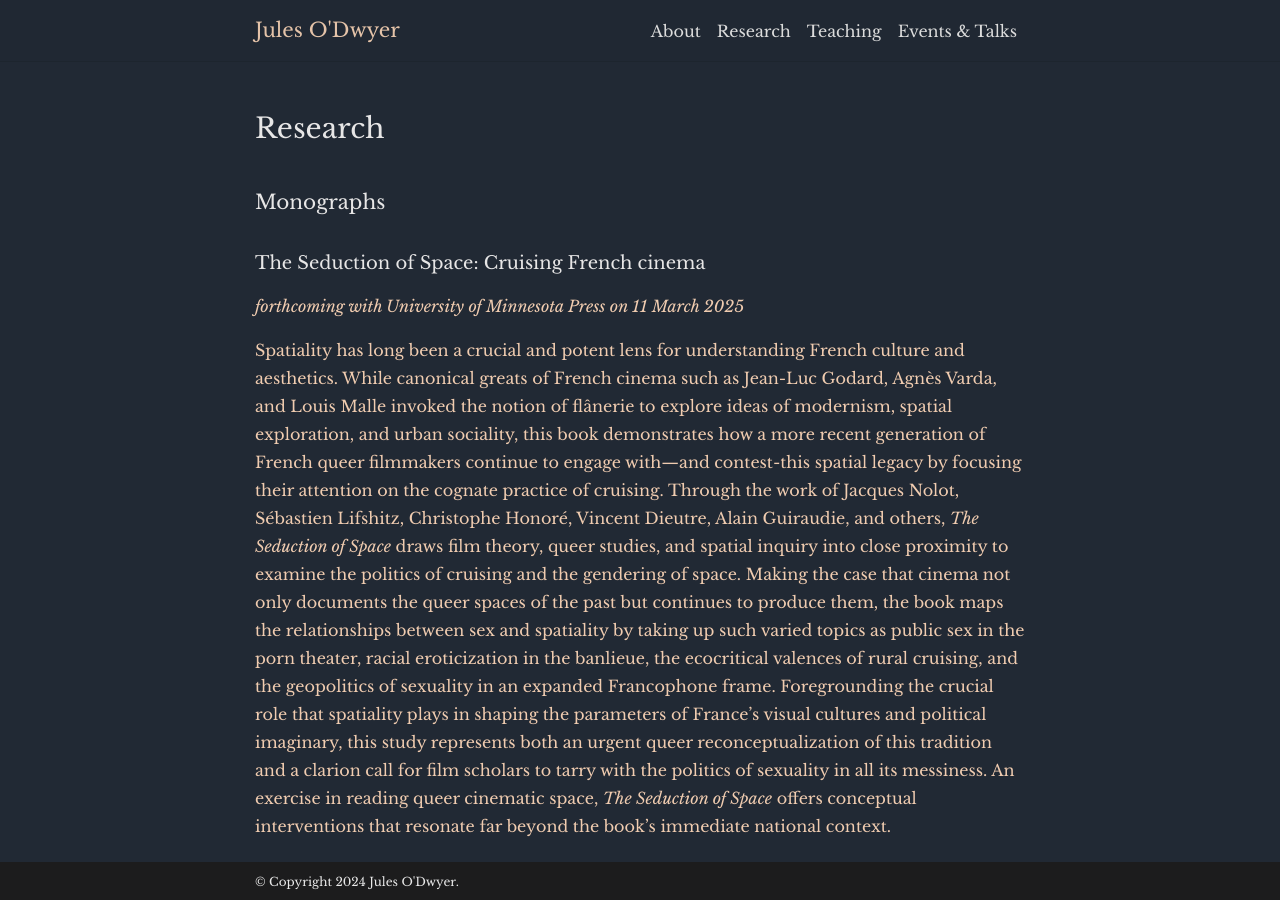
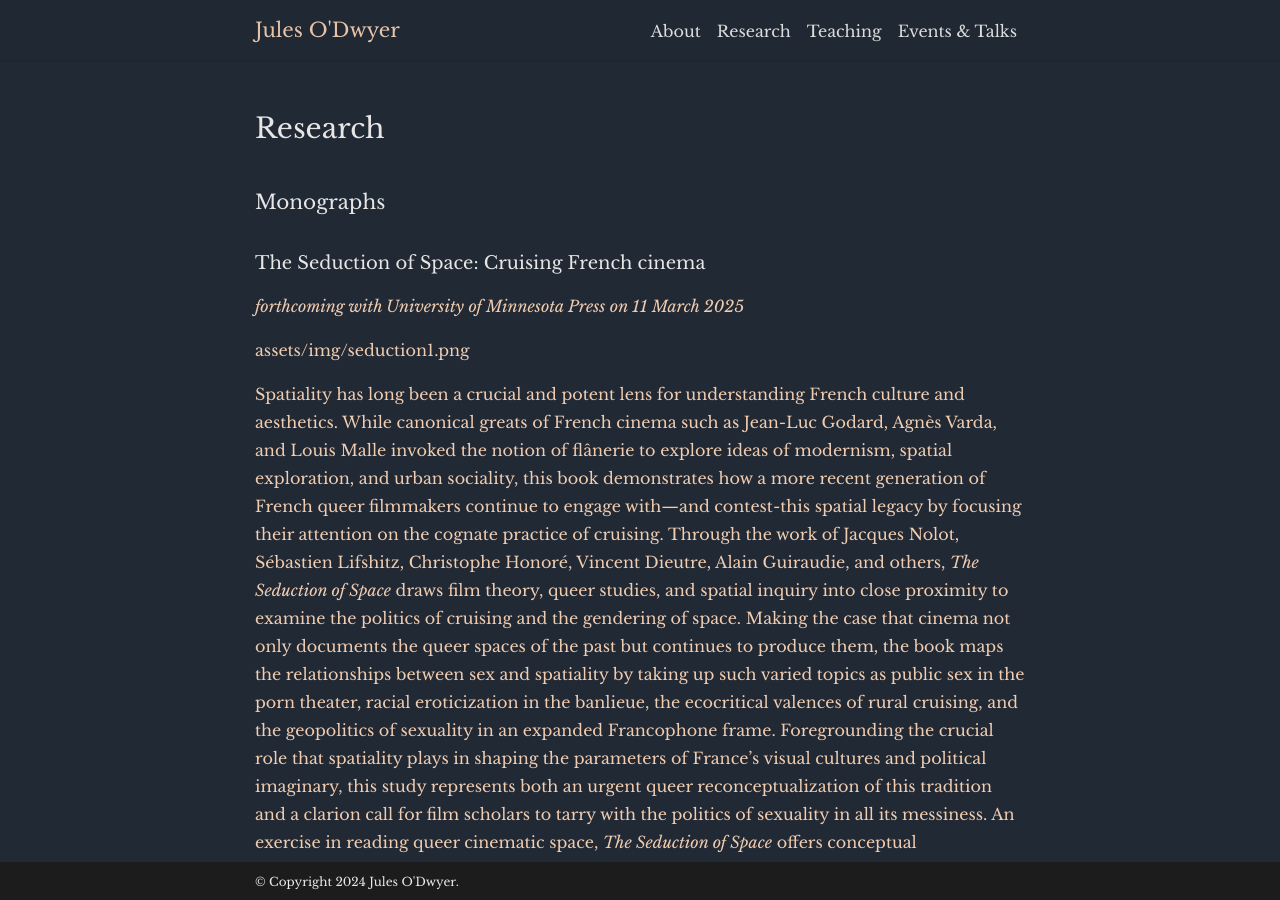
Before and after one commit to julesodwyer/julesodwyer.github.io, a Jekyll site: the page built from _pages/research.md, in a window 1280 px wide and 900 px high. Built offline with Jekyll 4.4.1, drawn with Linux system fonts in a browser that asks for light colours; comment, search, counter and statistics services are not loaded; a style sheet for code colours, icons or effects is not loaded.

Commit message:
Update research.md

```diff
--- a/_pages/research.md
+++ b/_pages/research.md
@@ -12,7 +12,11 @@
 
 ### The Seduction of Space: Cruising French cinema
 
+
+
 *forthcoming with University of Minnesota Press on 11 March 2025*
+
+assets/img/seduction1.png
 
 Spatiality has long been a crucial and potent lens for understanding French culture and aesthetics. While canonical greats of French cinema such as Jean-Luc Godard, Agnès Varda, and Louis Malle invoked the notion of flânerie to explore ideas of modernism, spatial exploration, and urban sociality, this book demonstrates how a more recent generation of French queer filmmakers continue to engage with—and contest-this spatial legacy by focusing their attention on the cognate practice of cruising.
 Through the work of Jacques Nolot, Sébastien Lifshitz, Christophe Honoré, Vincent Dieutre, Alain Guiraudie, and others, _The Seduction of Space_ draws film theory, queer studies, and spatial inquiry into close proximity to examine the politics of cruising and the gendering of space. Making the case that cinema not only documents the queer spaces of the past but continues to produce them, the book maps the relationships between sex and spatiality by taking up such varied topics as public sex in the porn theater, racial eroticization in the banlieue, the ecocritical valences of rural cruising, and the geopolitics of sexuality in an expanded Francophone frame. Foregrounding the crucial role that spatiality plays in shaping the parameters of France’s visual cultures and political imaginary, this study represents both an urgent queer reconceptualization of this tradition and a clarion call for film scholars to tarry with the politics of sexuality in all its messiness. An exercise in reading queer cinematic space, _The Seduction of Space_ offers conceptual interventions that resonate far beyond the book’s immediate national context.
```
